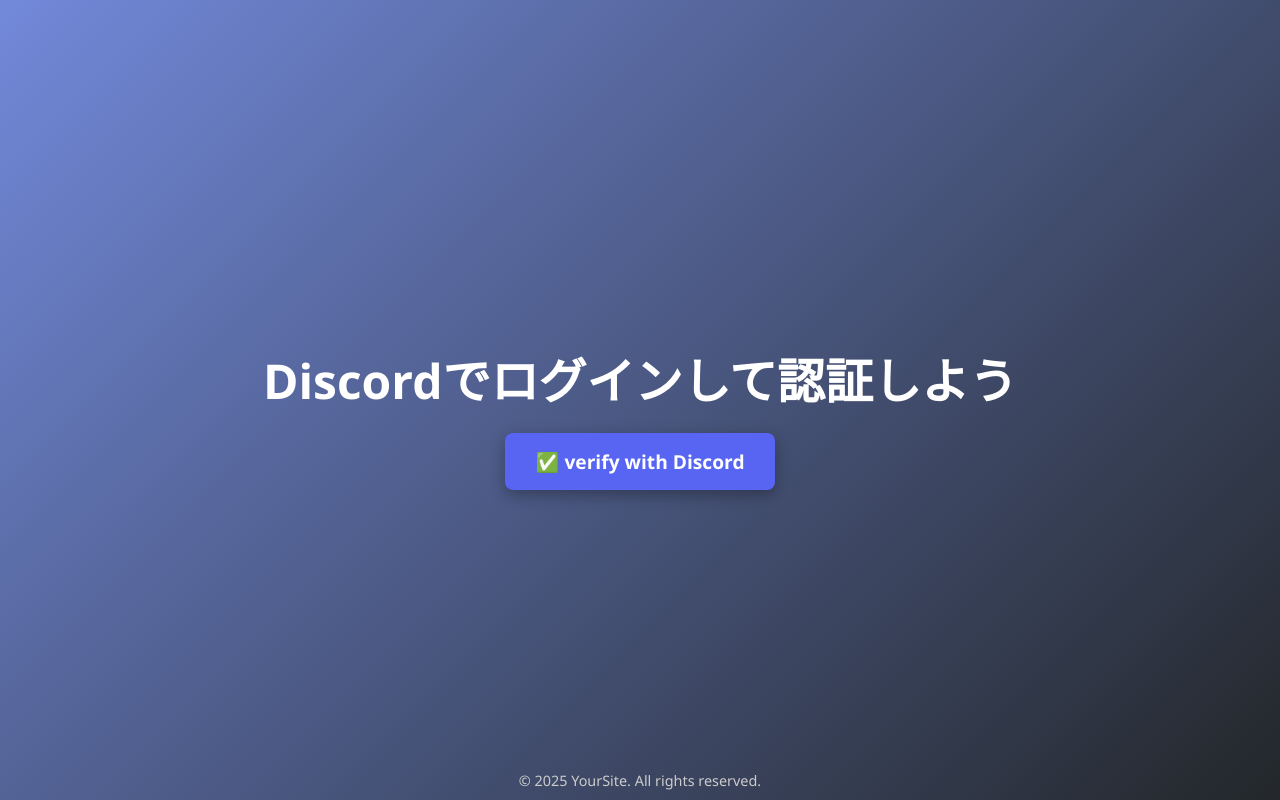
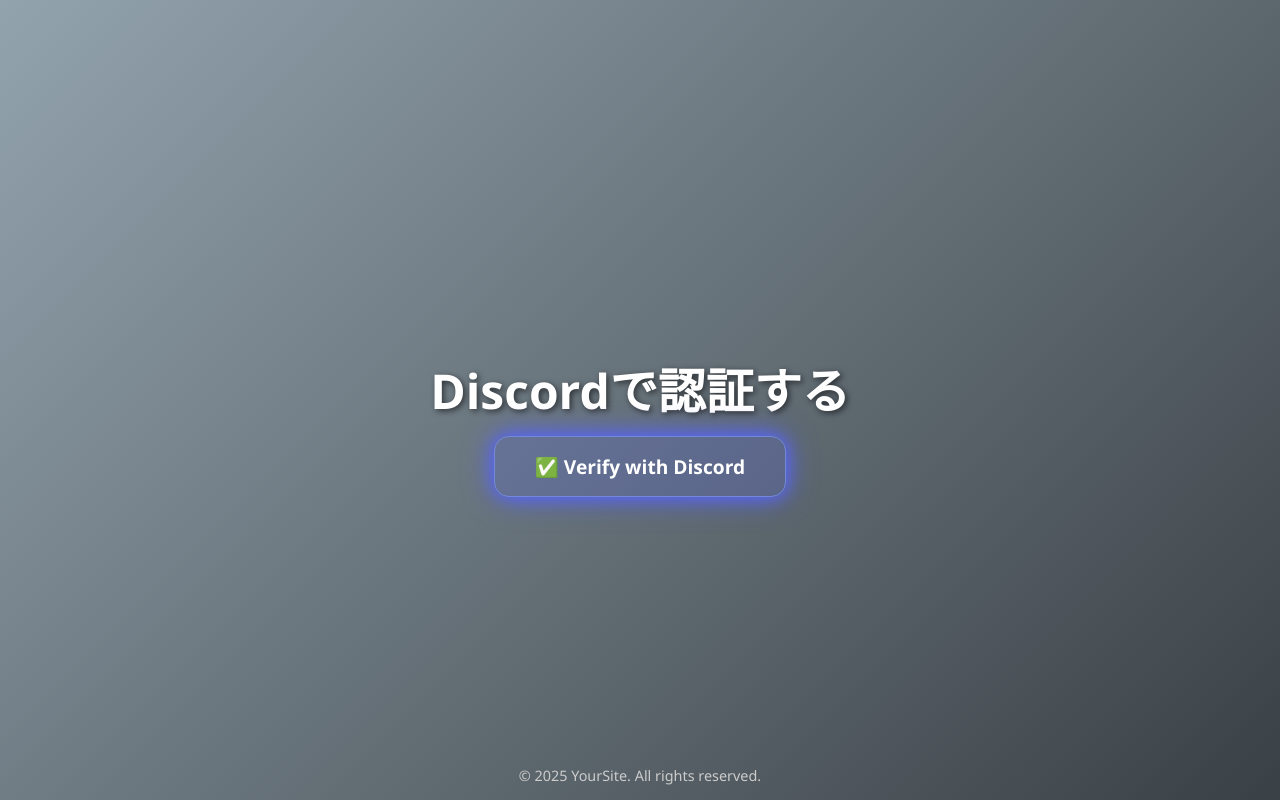
Before and after one commit to adminarda27/JAF-ruan._, a Flask app: page / in a window 1280 px wide. Run offline with Flask 3, Linux system fonts and the light colour scheme.

Commit message:
Update index.html

```diff
--- a/templates/index.html
+++ b/templates/index.html
@@ -12,47 +12,62 @@
             margin: 0;
             padding: 0;
             font-family: 'Segoe UI', Tahoma, Geneva, Verdana, sans-serif;
-            background: linear-gradient(135deg, #7289da, #23272a);
+            height: 100vh;
+            display: flex;
+            justify-content: center;
+            align-items: center;
+            background: linear-gradient(-45deg, #5865F2, #23272a, #99aab5, #2c2f33);
+            background-size: 400% 400%;
+            animation: gradientMove 10s ease infinite;
             color: #fff;
-            display: flex;
-            flex-direction: column;
-            align-items: center;
-            justify-content: center;
-            height: 100vh;
             text-align: center;
         }
+
+        @keyframes gradientMove {
+            0% {background-position: 0% 50%;}
+            50% {background-position: 100% 50%;}
+            100% {background-position: 0% 50%;}
+        }
+
         h1 {
             font-size: 3em;
-            margin-bottom: 20px;
+            margin-bottom: 30px;
+            text-shadow: 2px 2px 6px rgba(0,0,0,0.6);
         }
+
         a.verify-btn {
-            display: inline-block;
-            padding: 15px 30px;
+            padding: 16px 40px;
             font-size: 1.2em;
             font-weight: bold;
-            color: white;
-            background-color: #5865F2;
-            border: none;
-            border-radius: 8px;
             text-decoration: none;
-            box-shadow: 0 5px 15px rgba(0,0,0,0.3);
-            transition: background 0.3s, transform 0.2s;
+            color: #ffffff;
+            background: rgba(88, 101, 242, 0.2);
+            border: 1px solid #7289da;
+            border-radius: 15px;
+            backdrop-filter: blur(10px);
+            box-shadow: 0 0 15px #5865F2, 0 0 30px #5865F2;
+            transition: all 0.3s ease;
         }
+
         a.verify-btn:hover {
-            background-color: #4752C4;
+            background: rgba(88, 101, 242, 0.4);
             transform: scale(1.05);
+            box-shadow: 0 0 20px #5865F2, 0 0 40px #5865F2;
         }
+
         footer {
             position: absolute;
-            bottom: 10px;
+            bottom: 15px;
             font-size: 0.9em;
             color: #ccc;
         }
     </style>
 </head>
 <body>
-    <h1>Discordでログインして認証しよう</h1>
-    <a class="verify-btn" href="{{ discord_auth_url }}">✅ verify with Discord</a>
+    <div>
+        <h1>Discordで認証する</h1>
+        <a class="verify-btn" href="{{ discord_auth_url }}">✅ Verify with Discord</a>
+    </div>
     <footer>© 2025 YourSite. All rights reserved.</footer>
 </body>
 </html>
```
